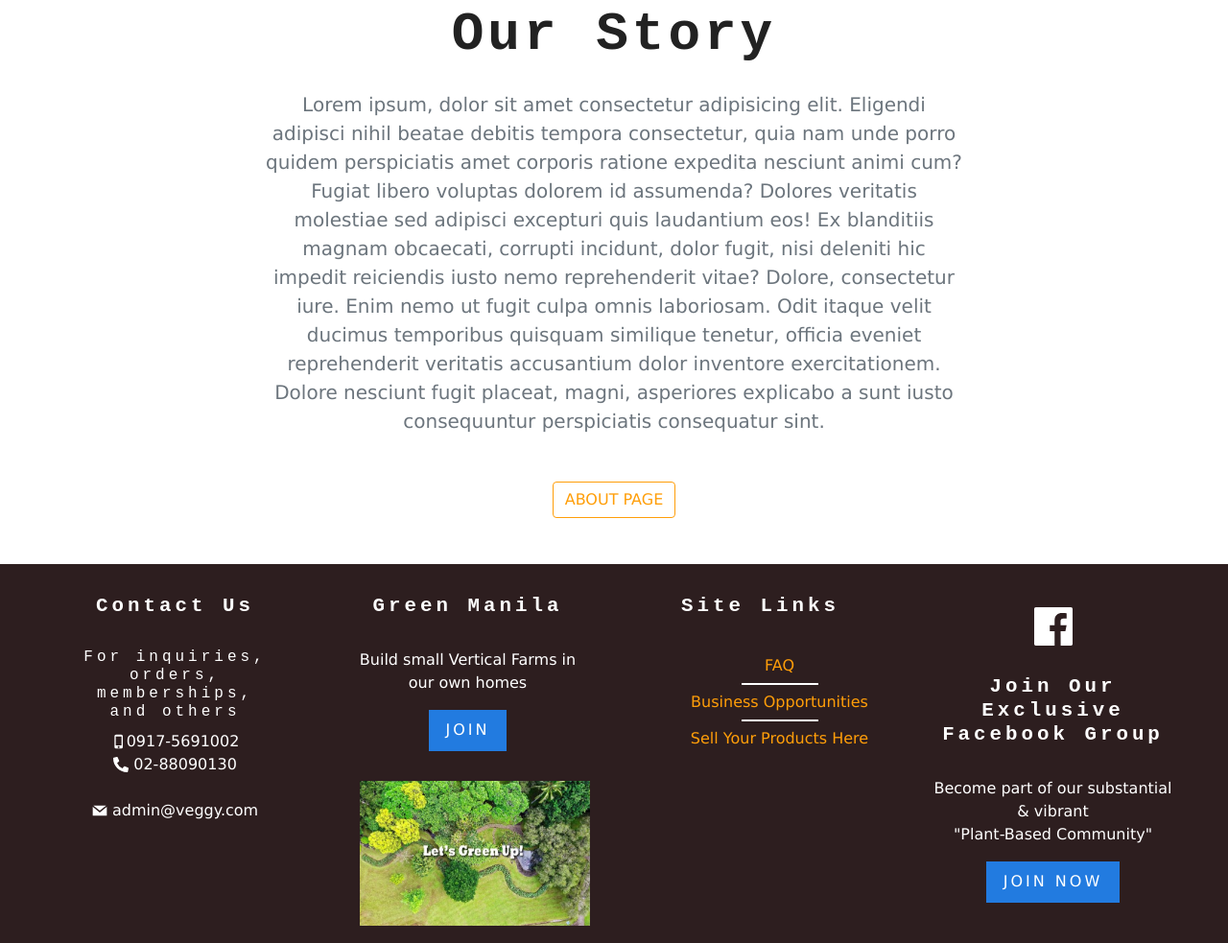
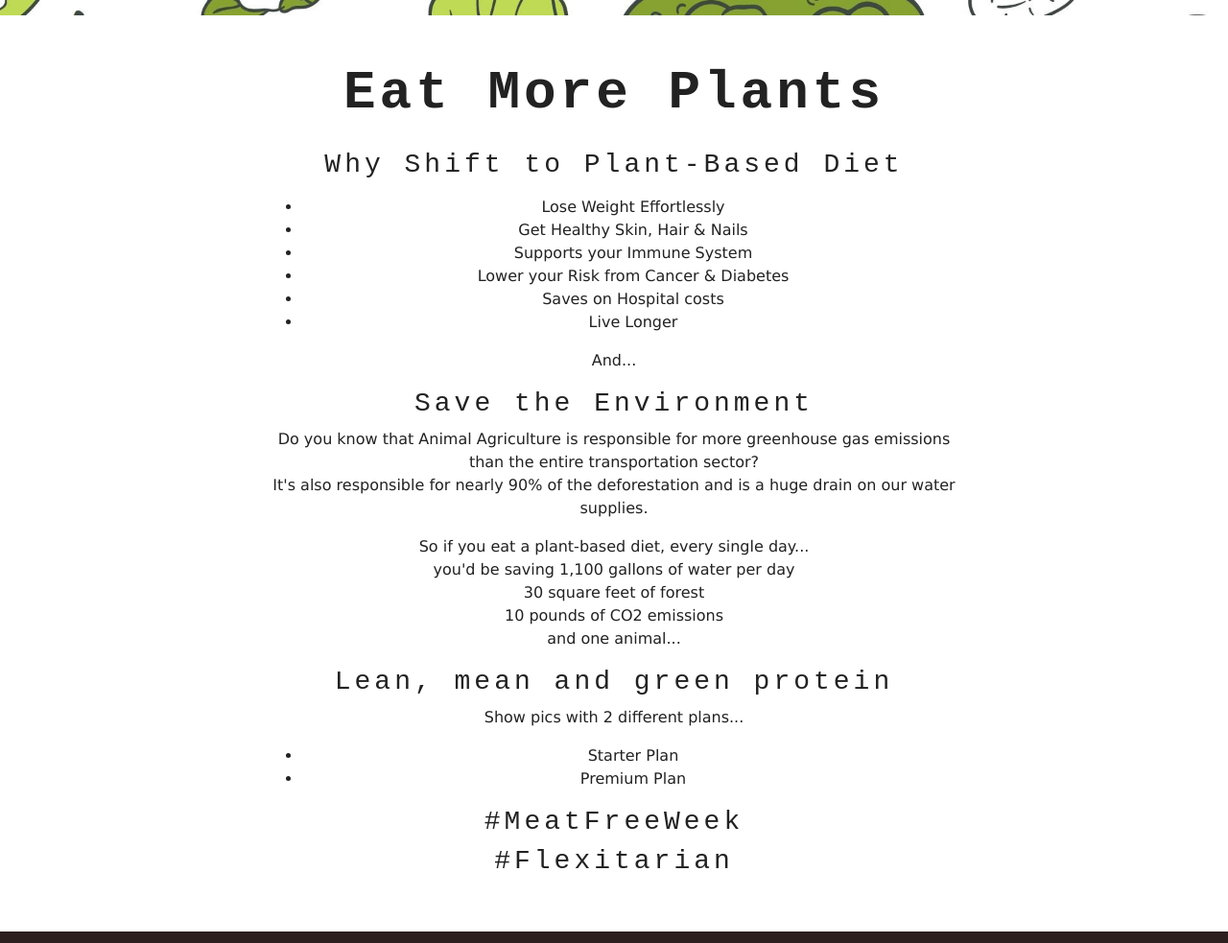
Before and after one commit to icebert04/veggy, a Gatsby site: page /about in a window 1280 px wide. Shown: the part 763-1746 px from the top of the page at 96% size. Built offline with nearby package versions, Linux system fonts and the light colour scheme; Gatsby itself is replaced by a stand-in of ours.

Commit message:
Modified about.js

```diff
--- a/src/components/Home/info.js
+++ b/src/components/Home/info.js
@@ -9,7 +9,7 @@ export default function info() {
             <div className="row">
             <div className="col-10 col-sm-8 mx-auto text-center">
             <p className="lead text-muted mb-5">
-            Lorem ipsum, dolor sit amet consectetur adipisicing elit. Eligendi adipisci nihil beatae debitis tempora consectetur, quia nam unde porro quidem perspiciatis amet corporis ratione expedita nesciunt animi cum? Fugiat libero voluptas dolorem id assumenda? Dolores veritatis molestiae sed adipisci excepturi quis laudantium eos! Ex blanditiis magnam obcaecati, corrupti incidunt, dolor fugit, nisi deleniti hic impedit reiciendis iusto nemo reprehenderit vitae? Dolore, consectetur iure. Enim nemo ut fugit culpa omnis laboriosam. Odit itaque velit ducimus temporibus quisquam similique tenetur, officia eveniet reprehenderit veritatis accusantium dolor inventore exercitationem. Dolore nesciunt fugit placeat, magni, asperiores explicabo a sunt iusto consequuntur perspiciatis consequatur sint.
+            A summary of the About Page
             </p>
             <Link to="about">
             <button className="btn text-uppercase btn-yellow">about page</button>
--- a/src/components/globals/Aboutbg.js
+++ b/src/components/globals/Aboutbg.js
@@ -1,6 +1,6 @@
 import React from 'react';
 
-import Image from '../../images/about-background.png';
+import Image from '../../images/about-background.jpg';
 
 
 export default function Homebg() {
--- a/src/components/globals/Footer.js
+++ b/src/components/globals/Footer.js
@@ -62,7 +62,7 @@ export default class Futer extends Component {
             <ul className="footer-sites footer-link">
             <li>
             <Link to="/" target="_blank">
-              FAQ
+              get involved
             </Link>
             </li>
               <div className="seperator" />
--- a/src/pages/about.js
+++ b/src/pages/about.js
@@ -4,8 +4,9 @@ import { Link, graphql } from "gatsby";
 import Layout from "../components/layout";
 import SEO from "../components/seo";
 import Aboutbg from "../components/globals/Aboutbg"
+import Title from "../components/globals/Title"
 // import BackgroundSection from "../components/globals/BackgroundSection";
-import Info from '../components/Home/info';
+// import Info from '../components/Home/info';
 const AboutPage = ({ data }) => (
   <Layout>
     <SEO title="About" keywords={[`gatsby`, `application`, `react`]} />
@@ -19,7 +20,40 @@ const AboutPage = ({ data }) => (
       />
     </div> */}
 
-      <Info></Info>
+      <section className="py-5">
+            <div className="container">
+            <Title title="eat more plants"></Title>
+            <div className="row">
+            <div className="col-10 col-sm-8 mx-auto text-center">
+            <h3>Why Shift to Plant-Based Diet</h3>
+            <p></p>
+            <ul>
+              <li>Lose Weight Effortlessly</li>
+              <li>Get Healthy Skin, Hair & Nails</li>
+              <li>Supports your Immune System</li>
+              <li>Lower your Risk from Cancer & Diabetes</li>
+              <li>Saves on Hospital costs</li>
+              <li>Live Longer</li>
+            </ul>
+            <p>And...</p>
+            <h3>Save the Environment</h3>
+            <p>Do you know that Animal Agriculture is responsible for more greenhouse gas emissions than the entire transportation sector?<br /> It's also responsible for nearly 90% of the deforestation and is a huge drain on our water supplies.</p>
+            <p>So if you eat a plant-based diet, every single day...<br /> you'd be saving 1,100 gallons of water per day<br /> 30 square feet of forest<br /> 10 pounds of CO2 emissions<br /> and one animal... </p>
+            <h3>Lean, mean and green protein</h3>
+            <p>Show pics with 2 different plans...</p>
+            <ul>
+              <li>Starter Plan</li>
+              <li>Premium Plan</li>
+            </ul>
+
+            <h3>#MeatFreeWeek</h3>
+
+            <h3>#Flexitarian</h3>
+
+            </div>
+            </div>
+            </div>
+        </section>
 
 
   </Layout>
@@ -27,7 +61,7 @@ const AboutPage = ({ data }) => (
 
 export const query = graphql`
   {
-    img: file(relativePath: { eq:"about-background.png" }) {
+    img: file(relativePath: { eq:"about-background.jpg" }) {
       childImageSharp {
         fluid {
           ...GatsbyImageSharpFluid_tracedSVG
```
Also changed, not shown: src/pages/blog.js (+16 -2 lines), src/images/about-background.jpg (added), src/images/about-background.png (deleted).
